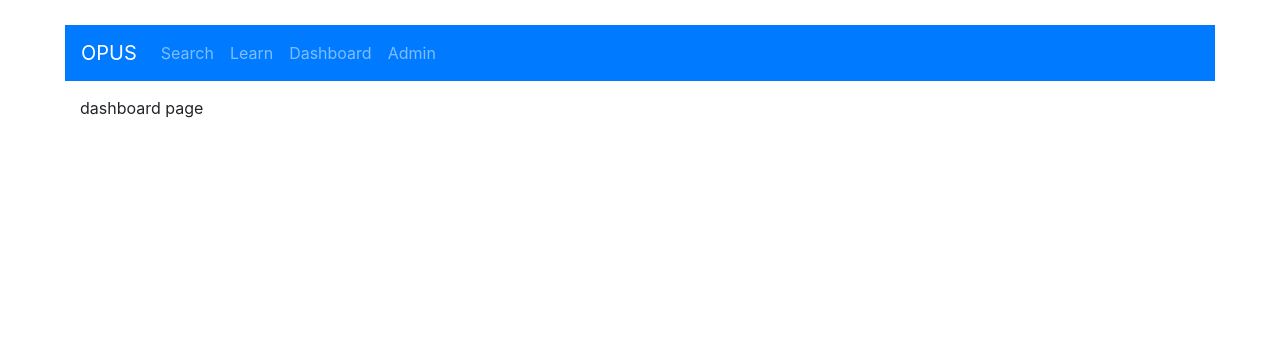
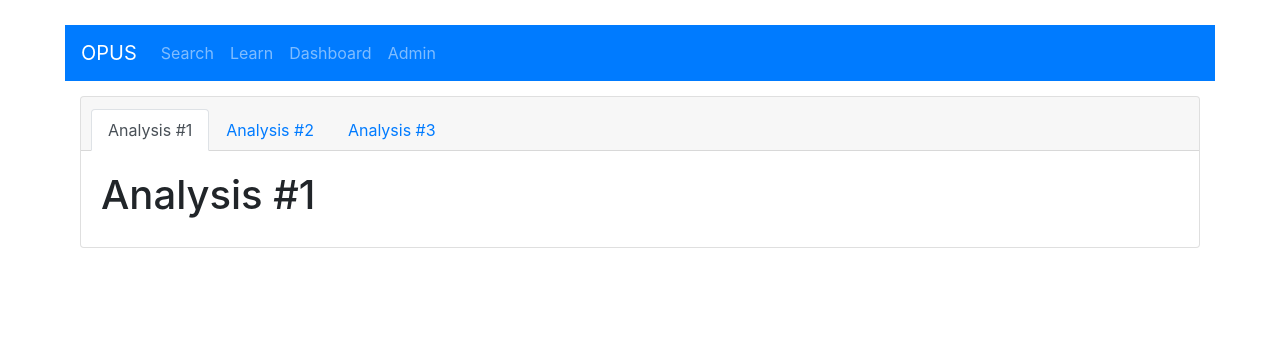
Before and after one commit to Cooltie1/opus, a Django app: template templates/opusapp/dashboard.html in a window 1280 px wide. Shown: the top 341 px of the page. Run offline with Django 3.2, Linux system fonts and the light colour scheme; the template is opened without the code that fills it, so the values that code supplies are empty; some libraries are stand-ins or nearby versions.

Commit message:
Dashboard

```diff
--- a/templates/opusapp/dashboard.html
+++ b/templates/opusapp/dashboard.html
@@ -2,6 +2,40 @@
 {% load static %}
 {% block content %}
 
-dashboard page
+<div class="card ">
+    <div class="card-header">
+        <ul class="nav nav-tabs card-header-tabs pull-right"  id="myTab" role="tablist">
+            <li class="nav-item">
+                <a class="nav-link active" id="analysis1-tab" data-toggle="tab" href="#analysis1" role="tab" aria-controls="analysis1" aria-selected="true">Analysis #1</a>
+            </li>
+            <li class="nav-item">
+                <a class="nav-link" id="analysis2-tab" data-toggle="tab" href="#analysis2" role="tab" aria-controls="analysis2" aria-selected="false">Analysis #2</a>
+            </li>
+            <li class="nav-item">
+                <a class="nav-link" id="analysis3-tab" data-toggle="tab" href="#analysis3" role="tab" aria-controls="analysis3" aria-selected="false">Analysis #3</a>
+            </li>
+        </ul>
+    </div>
+
+    <div class="card-body">
+        <div class="tab-content" id="myTabContent">
+            <div class="tab-pane fade show active" id="prescriber" role="tabpanel" aria-labelledby="analysis1-tab">
+                <form>
+                    <h1>Analysis #1</h1>
+                </form>
+            </div>
+            <div class="tab-pane fade" id="analysis2" role="tabpanel" aria-labelledby="analysis2-tab">
+                <form>
+                    <h1>Analysis #2</h1>
+                </form>
+            </div>
+            <div class="tab-pane fade" id="analysis3" role="tabpanel" aria-labelledby="analysis3-tab">
+                <form>
+                    <h1>Analysis #3</h1>
+                </form>
+            </div>
+        </div>
+    </div>
+</div>
 
 {% endblock %}
```
